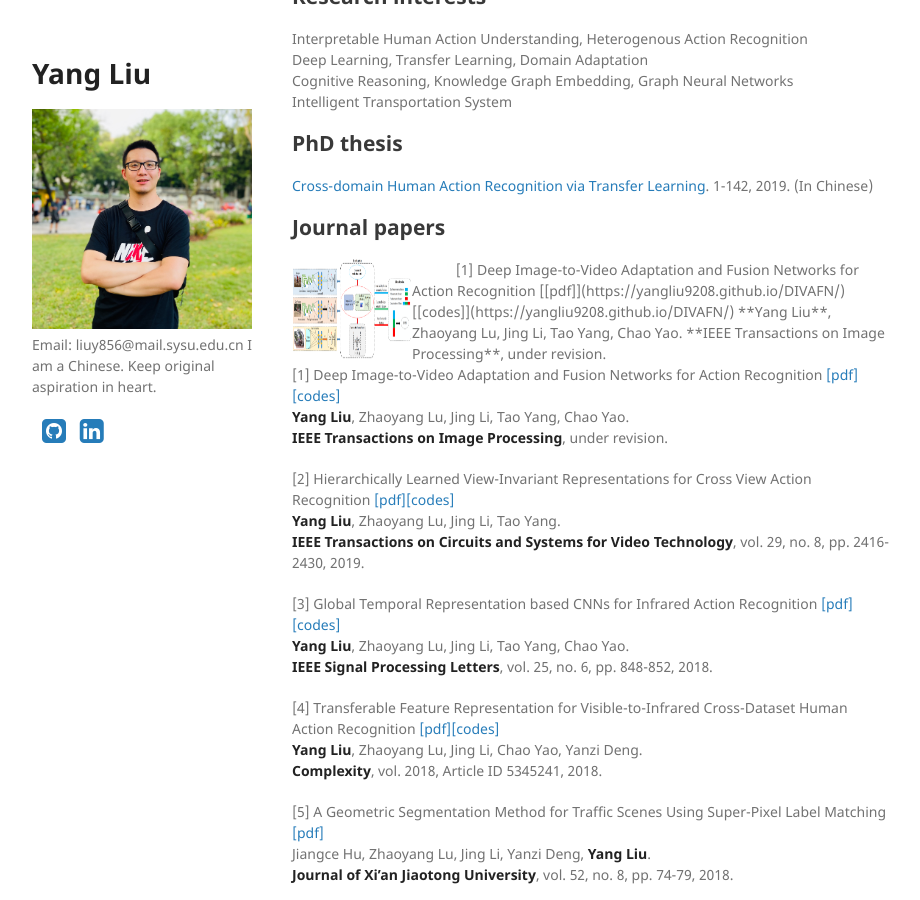
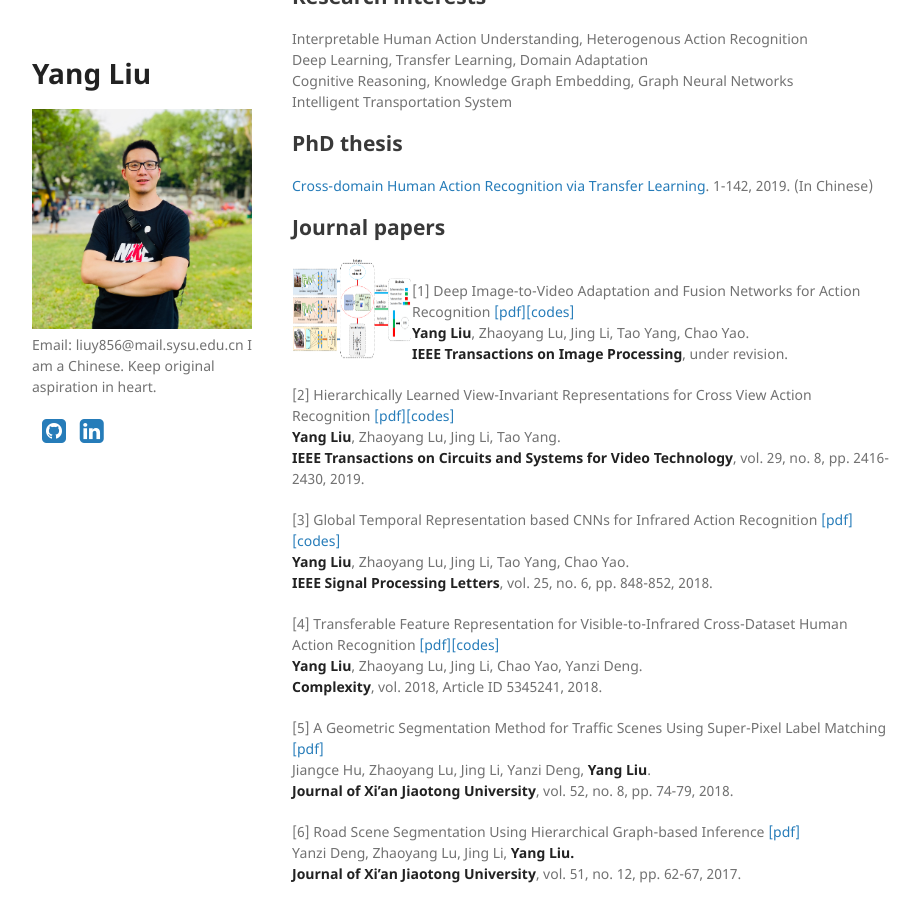
Before and after one commit to YangLiu9208/home, a Jekyll site: the page built from index.md, in a window 1280 px wide and 900 px high, scrolled down 556 px. Shown: the whole window, without its empty margins (178-1098 px from the left). Built offline with Jekyll 4.4.1, drawn with Linux system fonts in a browser that asks for light colours; a style sheet for code colours, icons or effects is not loaded.

Commit message:
Update index.md

```diff
--- a/index.md
+++ b/index.md
@@ -35,11 +35,7 @@ Intelligent Transportation System
           <a>
             <img border="0" src="./TIP.png" align="left" width="120" height="100">
           </a>
-  [1] Deep Image-to-Video Adaptation and Fusion Networks for Action Recognition  [[pdf]](https://yangliu9208.github.io/DIVAFN/)[[codes]](https://yangliu9208.github.io/DIVAFN/)
-**Yang Liu**, Zhaoyang Lu, Jing Li, Tao Yang, Chao Yao.
-**IEEE Transactions on Image Processing**, under revision.
-      </div>
-
+</div>
 [1] Deep Image-to-Video Adaptation and Fusion Networks for Action Recognition  [[pdf]](https://yangliu9208.github.io/DIVAFN/)[[codes]](https://yangliu9208.github.io/DIVAFN/)
 **Yang Liu**, Zhaoyang Lu, Jing Li, Tao Yang, Chao Yao.
 **IEEE Transactions on Image Processing**, under revision.
```
